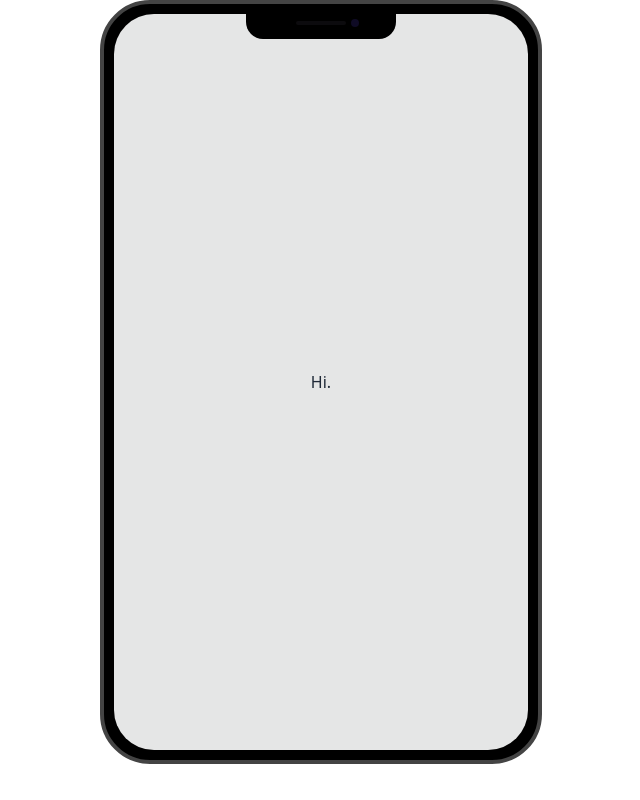
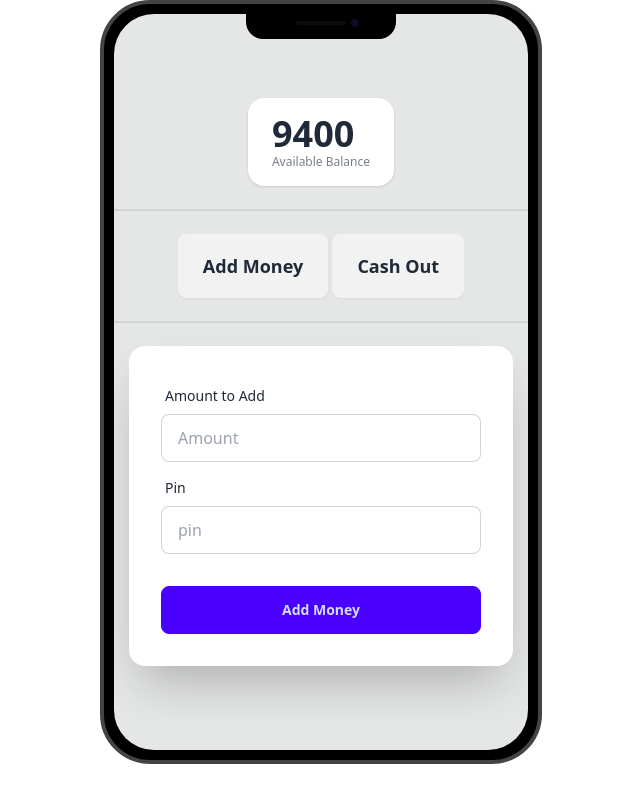
Before and after one commit to dxrahat33/payoo-MFS, a plain HTML site: page home.html in a window 1280 px wide. Shown: the whole page, without its empty margins (319-959 px from the left). Drawn offline with nearby package versions, Linux system fonts and the light colour scheme.

Commit message:
add money form created

```diff
--- a/home.html
+++ b/home.html
@@ -12,13 +12,54 @@
         <div class="mockup-phone">
             <div class="camera"></div>
             <div class="display">
-              <div class="artboard artboard-demo phone-3">Hi.</div>
+              <div class="artboard artboard-demo phone-3">
+
+                <!-- available balance -->
+                <div class="stats shadow">
+                  <div class="stat">
+                    <div class="stat-value">9400</div>
+                    <div class="stat-desc">Available Balance</div>
+                  </div>
+                </div>
+                <div class="divider"></div>
+
+                <div>
+                  <button class="btn btn-lg">Add Money</button>
+                  <button class="btn btn-lg">Cash Out</button>
+                </div>
+                <div class="divider"></div>
+                <!-- add money form -->
+                <div class="card bg-base-100 w-full max-w-sm shrink-0 shadow-2xl">
+                  <form class="card-body">
+                    <div class="form-control">
+                      <label class="label">
+                        <span class="label-text">Amount to Add</span>
+                      </label>
+                      <input id="input-amount" type="text" placeholder="Amount" class="input input-bordered" required />
+                    </div>
+                    <div class="form-control">
+                      <label class="label">
+                        <span class="label-text">Pin</span>
+                      </label>
+                      <input id="input-pin" type="password" placeholder="pin" class="input input-bordered" required />
+                    </div>
+                    <div class="form-control mt-6">
+                      <button id="btn-add-money" class="btn btn-primary">Add Money</button>
+                    </div>
+                  </form>
+                </div>
+
+
+
+              </div>
             </div>
           </div>
     </main>
 
 
 
-    <script src=""></script>
+    <script src="js/home.js">
+
+    </script>
 </body>
 </html>
--- /dev/null
+++ b/js/home.js
@@ -0,0 +1 @@
+console.log('home added');
```
